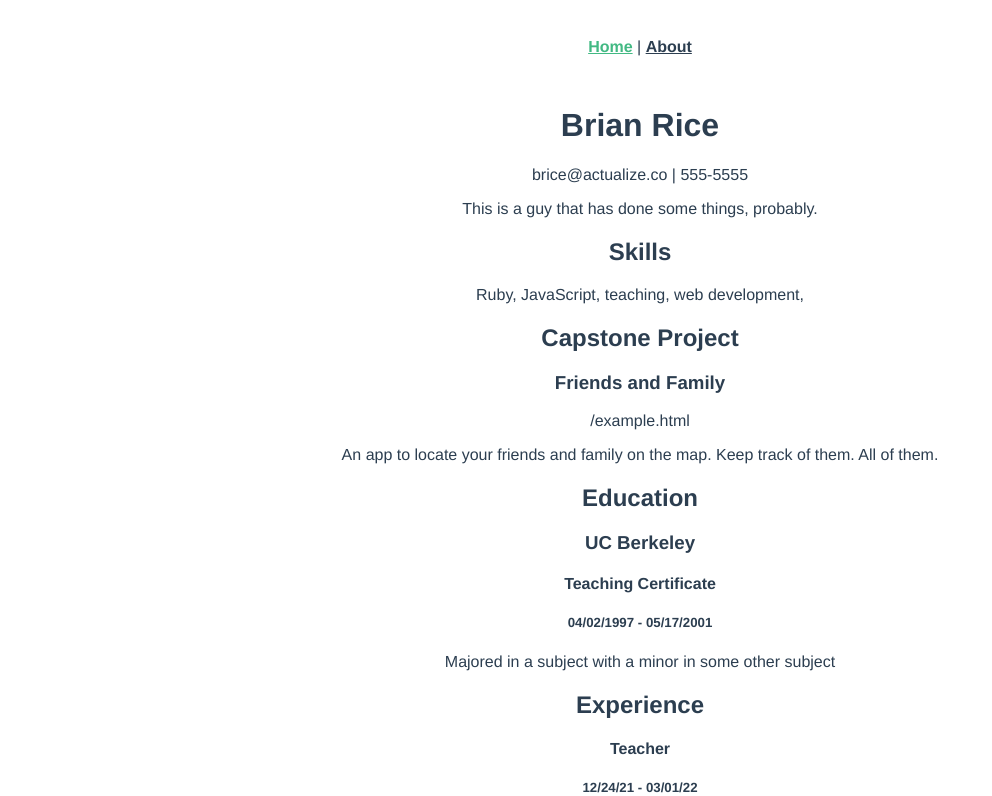
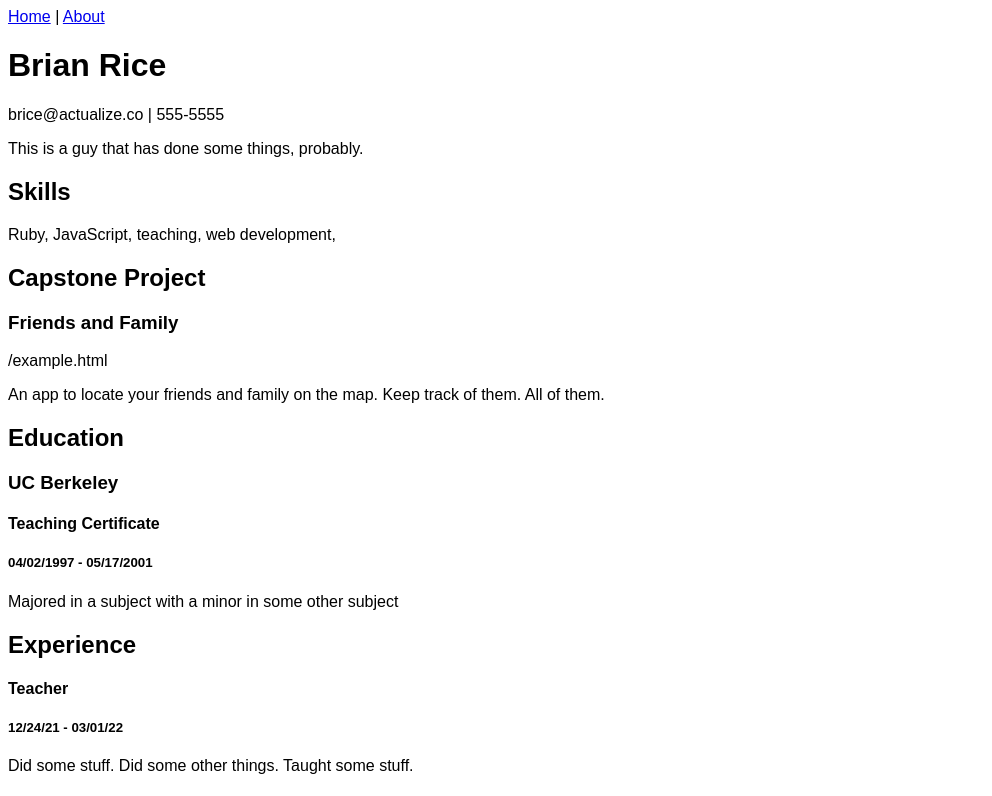
Before and after one commit to Dpeck09/orange-iguanas, a Vue app: page / in a window 1280 px wide. Shown: the top 796 px of the page, without its empty margins (0-992 px from the left). Built offline with nearby package versions, Linux system fonts and the light colour scheme.

Commit message:
remove Vue styling so page view matches PDF

```diff
--- a/src/App.vue
+++ b/src/App.vue
@@ -7,7 +7,7 @@
 </template>
 
 <style>
-#app {
+/* #app {
   font-family: Avenir, Helvetica, Arial, sans-serif;
   -webkit-font-smoothing: antialiased;
   -moz-osx-font-smoothing: grayscale;
@@ -26,6 +26,6 @@ nav a {
 
 nav a.router-link-exact-active {
   color: #42b983;
-}
+} */
 </style>
 <link href="./assets/css/style.css" type="text/css" rel="stylesheet" />
```
